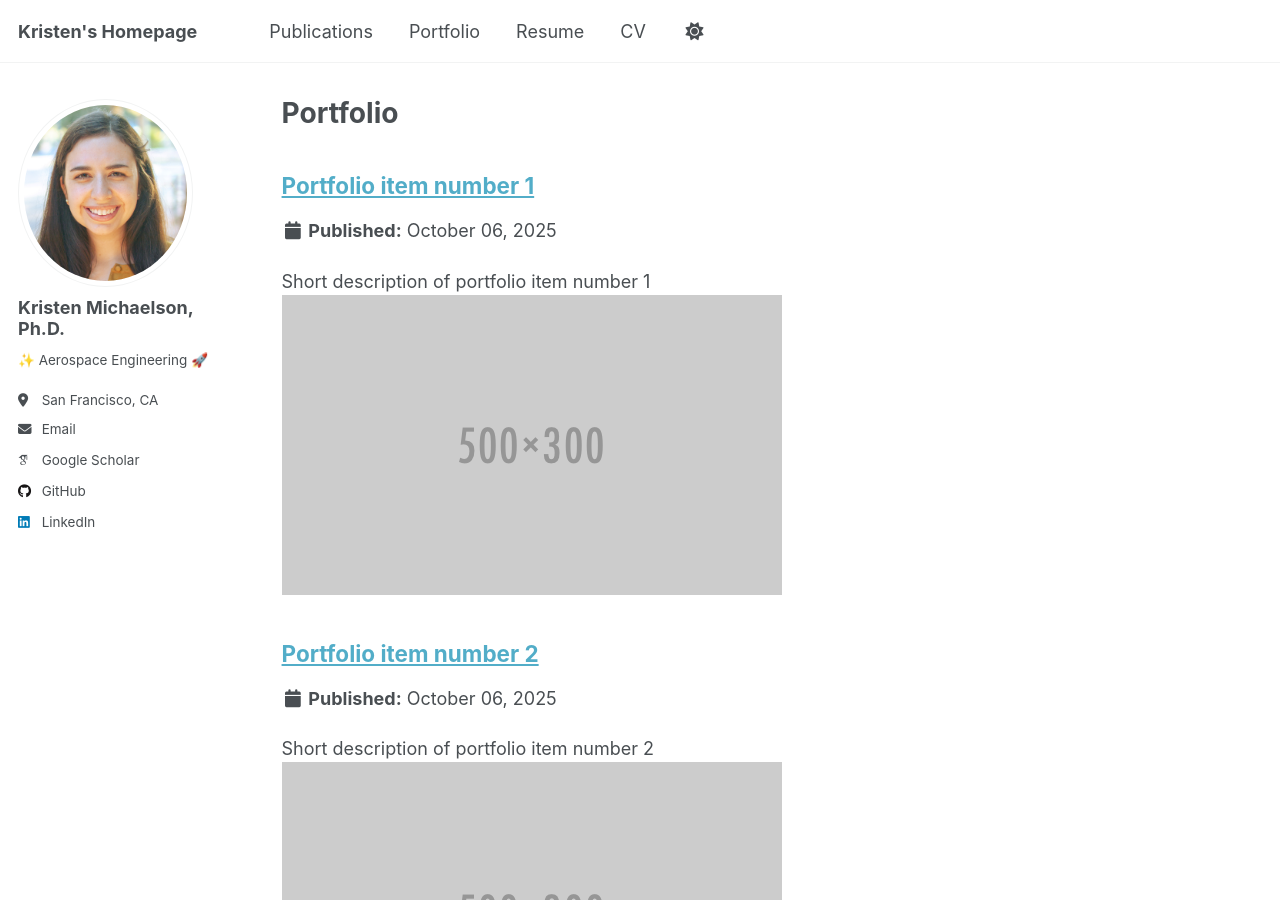
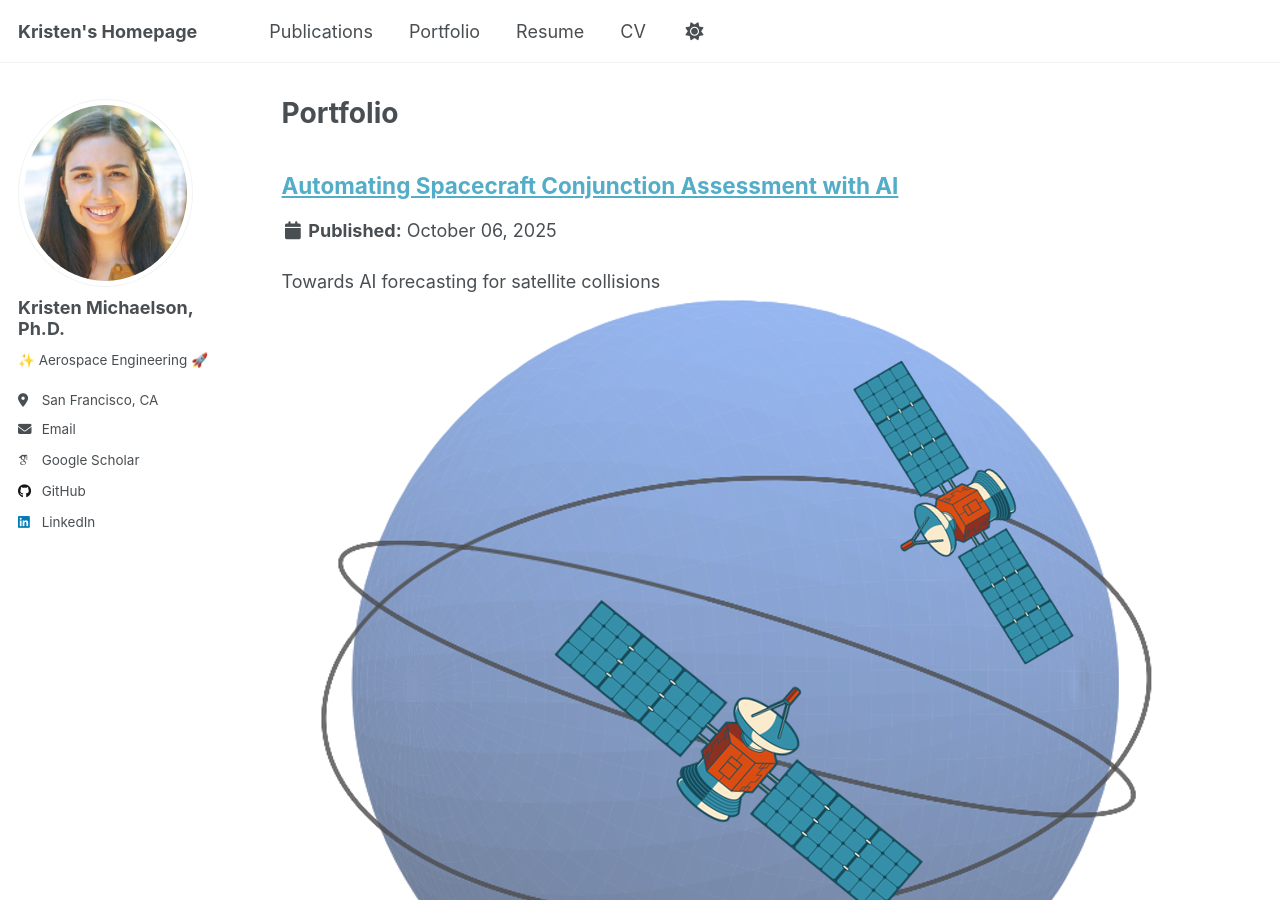
Before and after one commit to kristenmichaelson/kristenmichaelson.github.io, a Jekyll site: the page built from _pages/portfolio.html, in a window 1280 px wide and 900 px high. Built offline with Jekyll 4.4.1, drawn with Linux system fonts in a browser that asks for light colours; some web fonts are replaced; a script that is not in the unit is left out.

Commit message:
Update portfolio-1.md

```diff
--- a/_portfolio/portfolio-1.md
+++ b/_portfolio/portfolio-1.md
@@ -1,7 +1,11 @@
 ---
-title: "Portfolio item number 1"
-excerpt: "Short description of portfolio item number 1<br/><img src='/images/500x300.png'>"
+title: "Automating Spacecraft Conjunction Assessment with AI"
+excerpt: "Towards AI forecasting for satellite collisions<br/><img src='/images/cover-photo.png'>"
 collection: portfolio
 ---
 
-This is an item in your portfolio. It can be have images or nice text. If you name the file .md, it will be parsed as markdown. If you name the file .html, it will be parsed as HTML.
+There's no denying it-- there are *a lot* of satellites in orbit around the Earth. As we enter a new era of near-daily launches and mega-constellations, the danger of two satellites colliding in space is increasing.
+
+Earlier this year, I started thinking about how AI could help us predict future satellite collisions-- or, *conjunctions*. I began by simulating a set of 10 spacecraft in near-circular orbits. Each orbit has a slightly different altitude (± 1 km) and eccentricity, *e* ∈ [0.0, 0.001].
+
+![Spacecraft conjunction assessment](/images/orbits.png)
```
